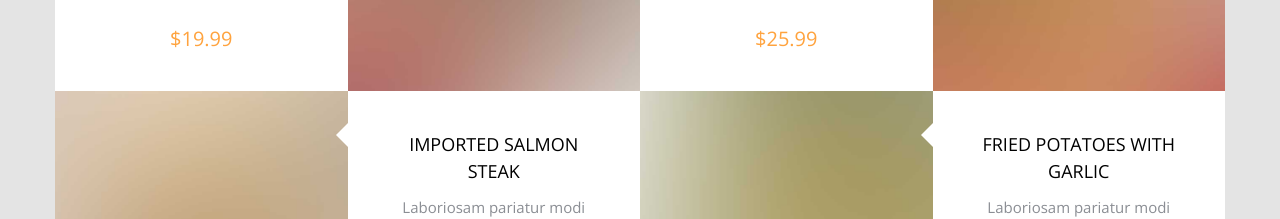
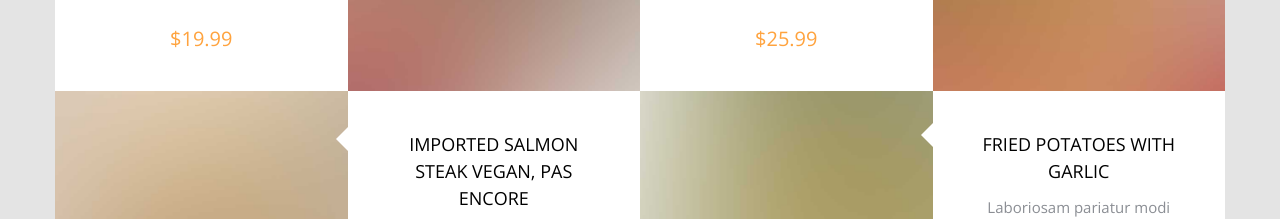
Before and after one commit to alemaitr/SiteResto, a website: page index.html in a window 1280 px wide. Shown: the part 2407-2626 px from the top of the page. Drawn offline with nearby package versions, Linux system fonts and the light colour scheme; files whose address does not match are found by name.

Commit message:
test conflit 2

```diff
--- a/index.html
+++ b/index.html
@@ -148,7 +148,7 @@
               <div class="probootstrap-cell probootstrap-animate" data-animate-effect="fadeIn">
                 <div class="image" style="background-image: url(img/img_square_3.jpg);"></div>
                 <div class="text text-center">
-                  <h3>Imported Salmon Steak</h3>
+                  <h3>Imported Salmon Steak vegan, pas encore</h3>
                   <p>Laboriosam pariatur modi praesentium deleniti molestiae officiis atque numquam.</p>
                   <p class="price">$20.99</p>
                 </div>
```
